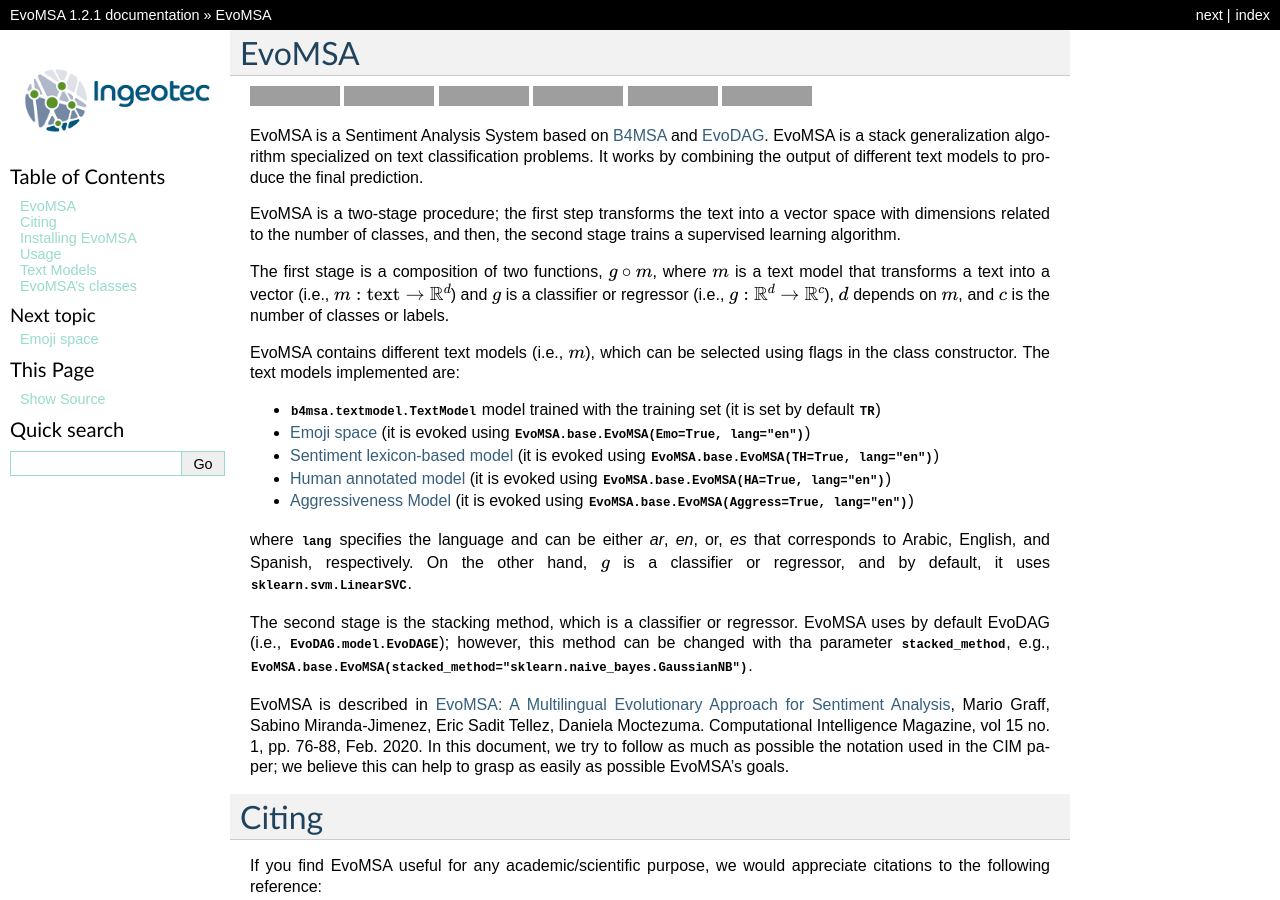
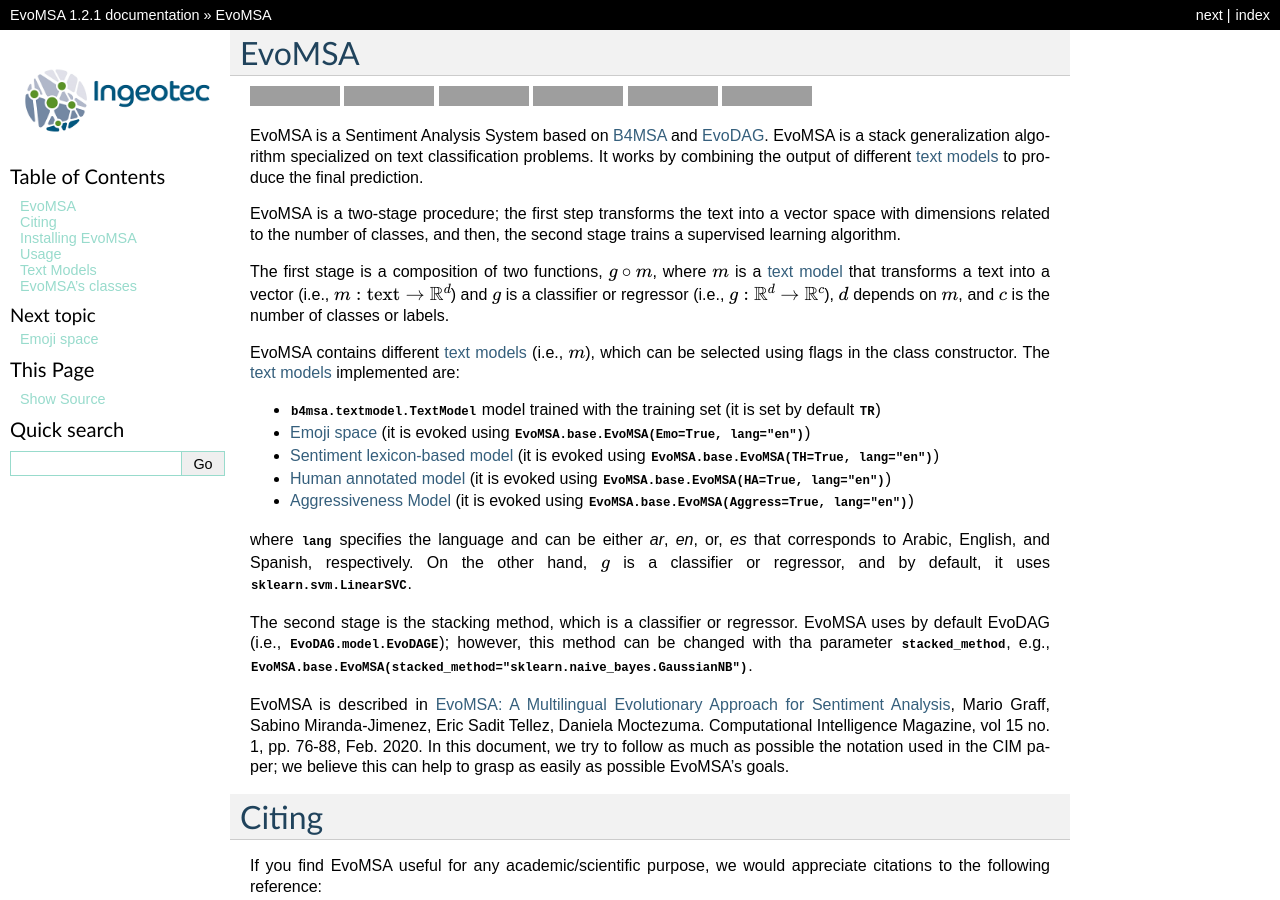
Before and after one commit to INGEOTEC/EvoMSA, a Sphinx documentation site: the page built from docs/source/index.rst, in a window 1280 px wide and 900 px high, cut to the strip 0-900 px from the top of the window. Built offline with Sphinx 7.4.7, drawn with Linux system fonts in a browser that asks for light colours; part of the change alters nothing that is shown; grey boxes are pictures that could not be loaded.

```diff
--- a/docs/source/index.rst
+++ b/docs/source/index.rst
@@ -27,7 +27,7 @@ EvoMSA is a Sentiment Analysis System based on `B4MSA
 <https://github.com/ingeotec/b4msa>`_ and `EvoDAG
 <https://github.com/mgraffg/EvoDAG>`_. EvoMSA is a stack
 generalization algorithm specialized on text classification
-problems. It works by combining the output of different text models to
+problems. It works by combining the output of different :ref:`text models <tm>` to
 produce the final prediction.
 
 EvoMSA is a two-stage procedure; the first step transforms the text
@@ -35,12 +35,12 @@ into a vector space with dimensions related to the number of classes, and then,
 the second stage trains a supervised learning algorithm.
 
 The first stage is a composition of two functions, :math:`g \circ m`, where
-:math:`m` is a text model that transforms a text into a vector (i.e., :math:`m: \text{text} \rightarrow \mathbb R^d`)
+:math:`m` is a :ref:`text model <tm>` that transforms a text into a vector (i.e., :math:`m: \text{text} \rightarrow \mathbb R^d`)
 and :math:`g` is a classifier or regressor (i.e., :math:`g: \mathbb R^d \rightarrow \mathbb R^c`),
 :math:`d` depends on :math:`m`, and :math:`c` is the number of classes or labels.
 
-EvoMSA contains different text models (i.e., :math:`m`), which can be selected using flags in the class constructor.
-The text models implemented are:
+EvoMSA contains different :ref:`text models <tm>` (i.e., :math:`m`), which can be selected using flags in the class constructor.
+The :ref:`text models <tm>` implemented are:
 
 * :py:class:`b4msa.textmodel.TextModel` model trained with the training set (it is set by default :py:attr:`TR`)
 * :ref:`emospace` (it is evoked using :py:attr:`EvoMSA.base.EvoMSA(Emo=True, lang="en")`)
@@ -137,6 +137,7 @@ EvoMSA uses by default :py:class:`EvoDAG.model.EvoDAGE` as stacked classifier; h
                  stacked_method='sklearn.naive_bayes.GaussianNB').fit(X, y)
 >>> evo.predict(['EvoMSA esta funcionando'])
 
+.. _tm:
 Text Models
 =================
 
```
